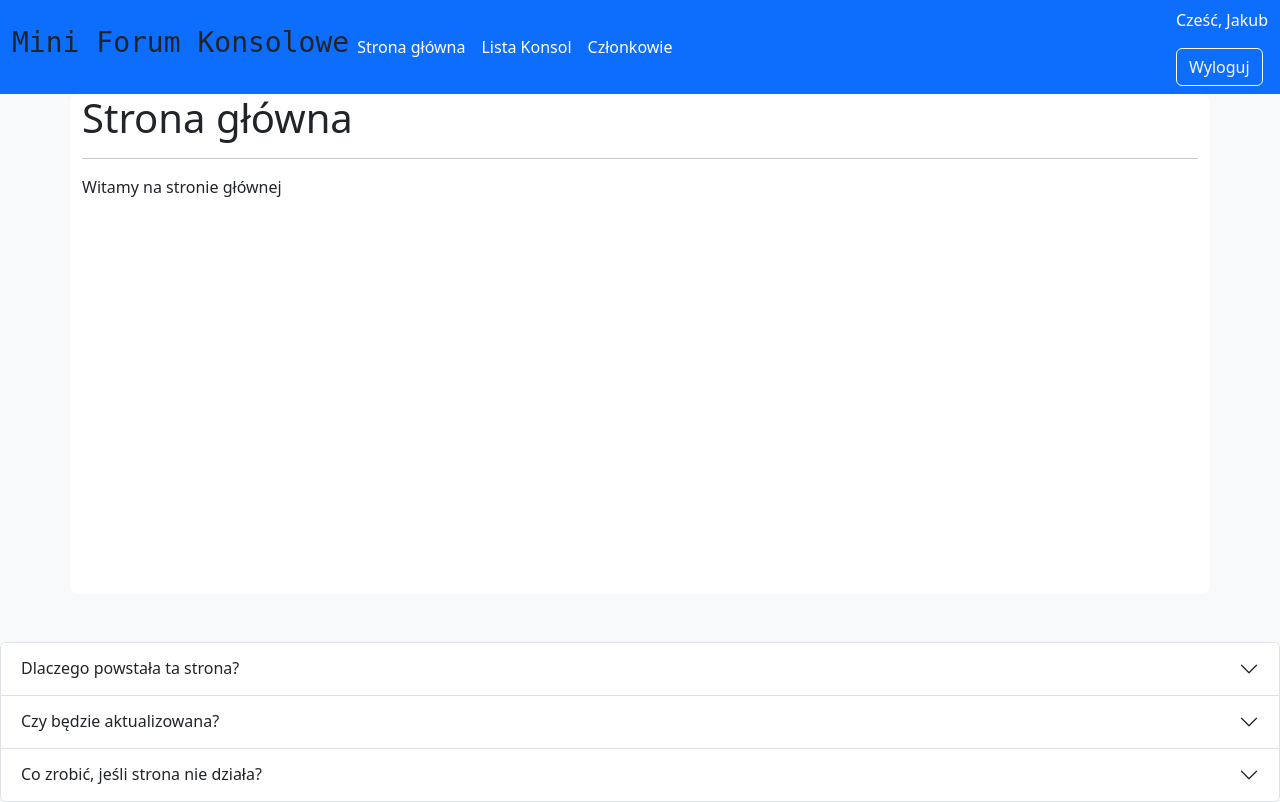
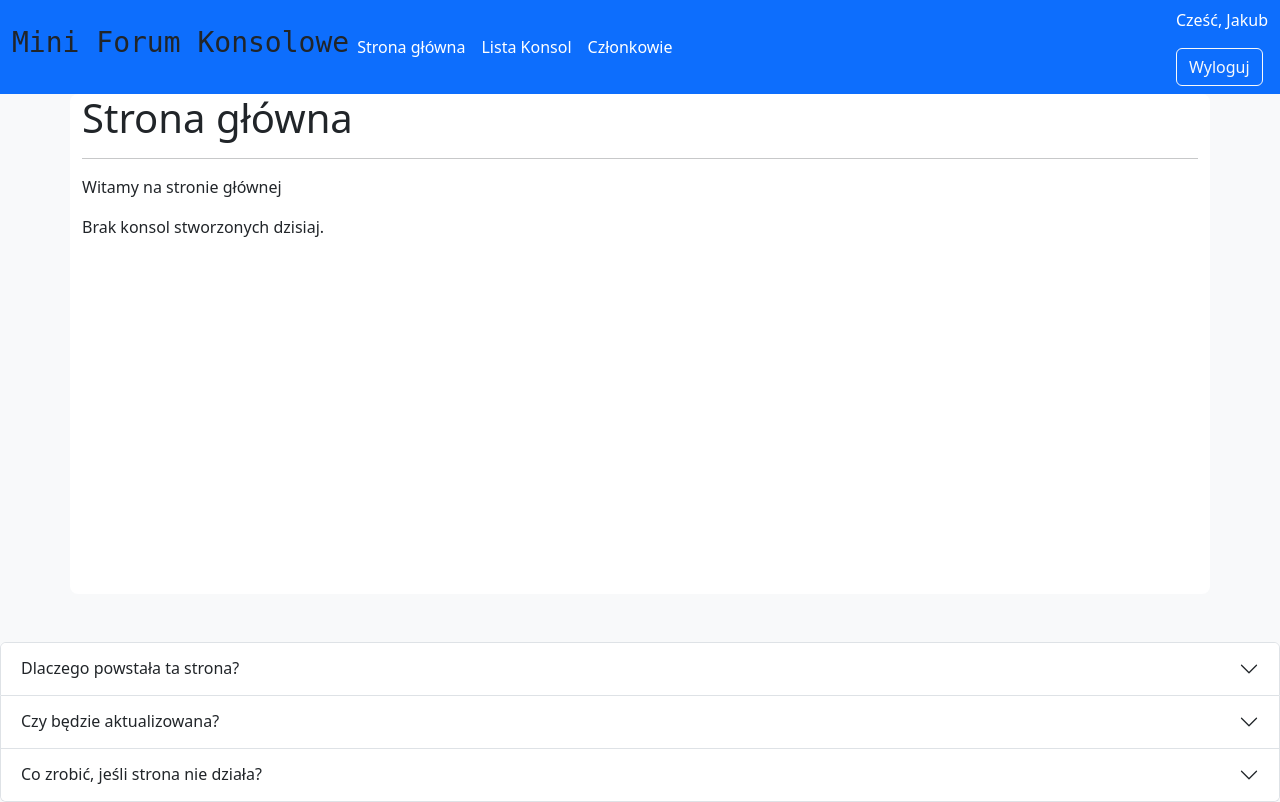
Before and after one commit to Jakub3Tp/miniForum, a Django app: page /account/ in a window 1280 px wide. Run offline with Django 5.2, Linux system fonts and the light colour scheme; a user stored in the database is signed in; data comes from the database, SQL or seed files in the repository; both versions use the stored data as it was after the commit.

Commit message:
05.01.2025_Jakub_Upiekszanie

```diff
--- a/account/templates/account/dashboard.html
+++ b/account/templates/account/dashboard.html
@@ -8,14 +8,27 @@
         <h1>Strona główna</h1>
         <hr>
         <p>Witamy na stronie głównej</p>
-        <div class="row">
             <div class="row">
-              {% for console in consoles_today %}
-                {% include 'console_list.html' %}
-              {% endfor %}
+                {% for console in consoles_today %}
+            <div class="col-md-4">
+                <div class="card mb-4">
+                    {% if console.zdjecie %}
+                        <img src="{{ console.zdjecie.url }}" class="card-img-top" alt="{{ console.nazwa }}">
+                    {% endif %}
+                    <div class="card-body">
+                        <h5 class="card-title">{{ console.nazwa }}</h5>
+                        <p class="card-text">Producent: {{ console.producent }}</p>
+                        <a href="{% url 'console_detail' console.pk %}" class="btn btn-primary">Zobacz szczegóły</a>
+                    </div>
+                </div>
             </div>
-        </div>
+        {% endfor %}
     </div>
+    {% if consoles_today|length == 0 %}
+        <p>Brak konsol stworzonych dzisiaj.</p>
+    {% endif %}
+    </div>
+
 
 <div class="accordion mt-5">
     <div class="accordion-item">
--- a/account/views.py
+++ b/account/views.py
@@ -8,6 +8,7 @@ from .forms import LoginForm, UserRegistrationForm, UserEditForm, ProfileEditFor
 from django.contrib.auth.decorators import login_required
 from .models import Profile, Console, Comment, Rating
 from django.contrib.auth.mixins import LoginRequiredMixin
+from datetime import date
 
 def user_login(request):
     if request.method == 'POST':
@@ -30,14 +31,12 @@ def user_login(request):
 
 @login_required
 def dashboard(request):
-    return render(request,
-                  'account/dashboard.html',
-                  {'section': 'dashboard'})
-    today = now().date()
-    consoles_today = Console.objects.filter(data_utworzenia=today)
-
-    return render(request, 'homepage.html', {'consoles_today': consoles_today})
-
+    today = date.today()
+    consoles_today = Console.objects.filter(data_utworzenia__date=today)
+    return render(request,'account/dashboard.html', {
+        'section': 'dashboard',
+        'consoles_today': consoles_today,
+    })
 def register(request):
     if request.method == 'POST':
         user_form = UserRegistrationForm(request.POST)
```
Also changed, not shown: account/templates/account/card.html (added, +11 -0 lines), account/templates/account/console_list.html (+1 -11 lines), db.sqlite3, media/media/GameCube-Console-Set.png (added).
